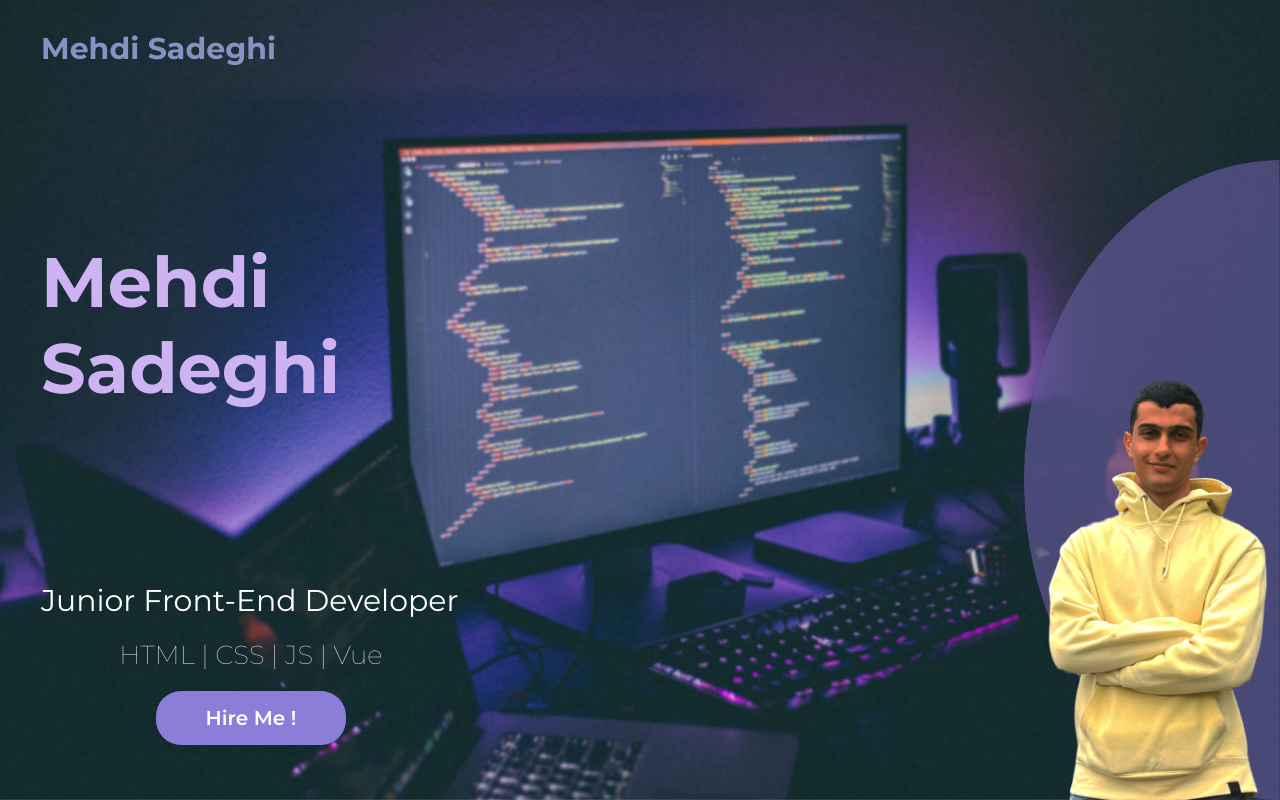
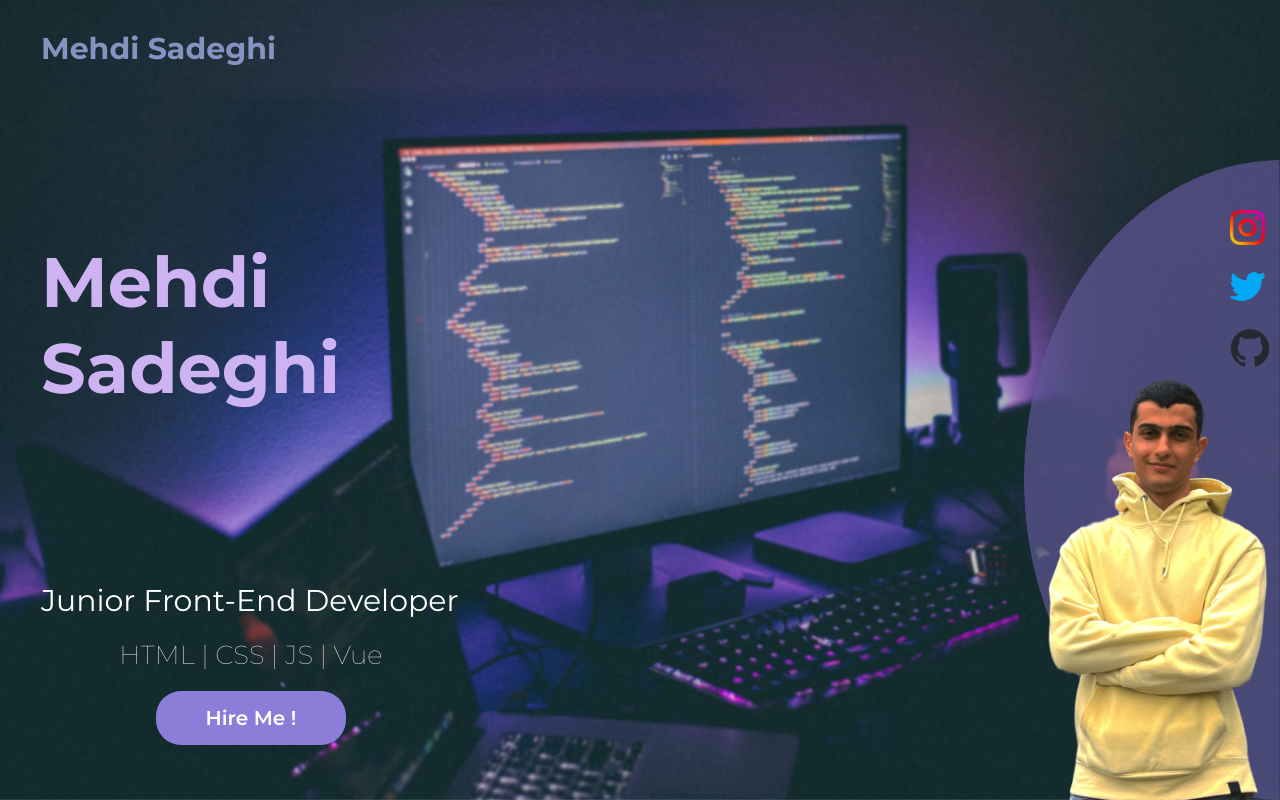
Before and after one commit to MahdiSadeghi26/vue-personal-website, a Vue app: page / in a window 1280 px wide. Built offline with nearby package versions, Linux system fonts and the light colour scheme.

Commit message:
social Media section added

```diff
--- a/src/App.vue
+++ b/src/App.vue
@@ -15,7 +15,7 @@
         <p class="fName">Mehdi</p>
         <p class="lName">Sadeghi</p>
       </div>
-  <Skills/>
+      <Skills />
 
     </div>
     <!-- Right side Container -->
@@ -24,57 +24,94 @@
       <img class="eclipse" src="/public/image/eclipse.png" alt="image 404">
       <!-- face -->
       <img src="/public/image/face.png" alt="Image 404" class="face">
+      <!-- social media section -->
+      <div class="socialMedia">
+        <!-- instagram -->
+        <a target="_blank" href="https://www.instagram.com/mahdi_sadeghi18/" class="instagram" title="My Instagram">
+          <img class="instagramLogo" src="/public/image/ig-logo.png" alt="Image 404"></a>
+        <!-- twitter -->
+        <a target="_blank" href="https://twitter.com/Mehdi_Fyber" title="My Twitter" class="twitter">
+          <img class="twitterLogo" src="/public/image/twitter-logo.png" alt="Image 404"></a>
+        <!-- gitgub -->
+        <a target="_blank" href="https://github.com/MahdiSadeghi26" title="My Github" class="github">
+          <img class="githubLogo" src="/public/image/github-logo.png" alt="Image 404"></a>
+
+      </div>
     </div>
   </div>
 </template>
 
 <style scoped lang="scss">
-.container{
+.container {
   background: url("/image/background.jpg")no-repeat fixed center;
   background-size: cover;
   width: 100vw;
   height: 100vh;
   display: grid;
   grid-template-columns: 50% 50%;
+
   // left side section
-    .leftSide{
+  .leftSide {
     display: flex;
     flex-direction: column;
     justify-content: space-between;
     padding: 30px 0 15px 41px;
-      h1{
+
+    h1 {
       color: #8493BF;
       font-weight: 700;
       font-size: 30px;
-      &:hover{
+
+      &:hover {
         color: #9caee4;
       }
     }
-      .fullName{
+
+    .fullName {
       color: #CEB3F2;
       font-weight: 700;
       font-size: 70px;
     }
   }
+
   // Right side section
-    .rightSide{
+  .rightSide {
     position: relative;
-      .eclipse{
+
+    .eclipse {
       position: absolute;
       bottom: 0;
       right: 0;
       width: 40%;
-        height:50%;
+      height: 50%;
       min-height: 80vh;
       opacity: .7;
     }
-      .face{
+
+    .face {
       position: absolute;
       right: 10px;
       bottom: 0;
       width: 35%;
       aspect-ratio: auto;
     }
+    // social Media
+    .socialMedia{
+      position: absolute;
+      right: 10px;
+      top: 25%;
+      a{
+        display: block;
+        img{
+          width: 35px;
+          height: auto;
+          margin: 10px 0;
+        }
+        .githubLogo{
+          width: 40px;
+        }
+      }
+    }
   }
 }
 </style>
```
Lines whose indentation alone changed are shown as unchanged.
